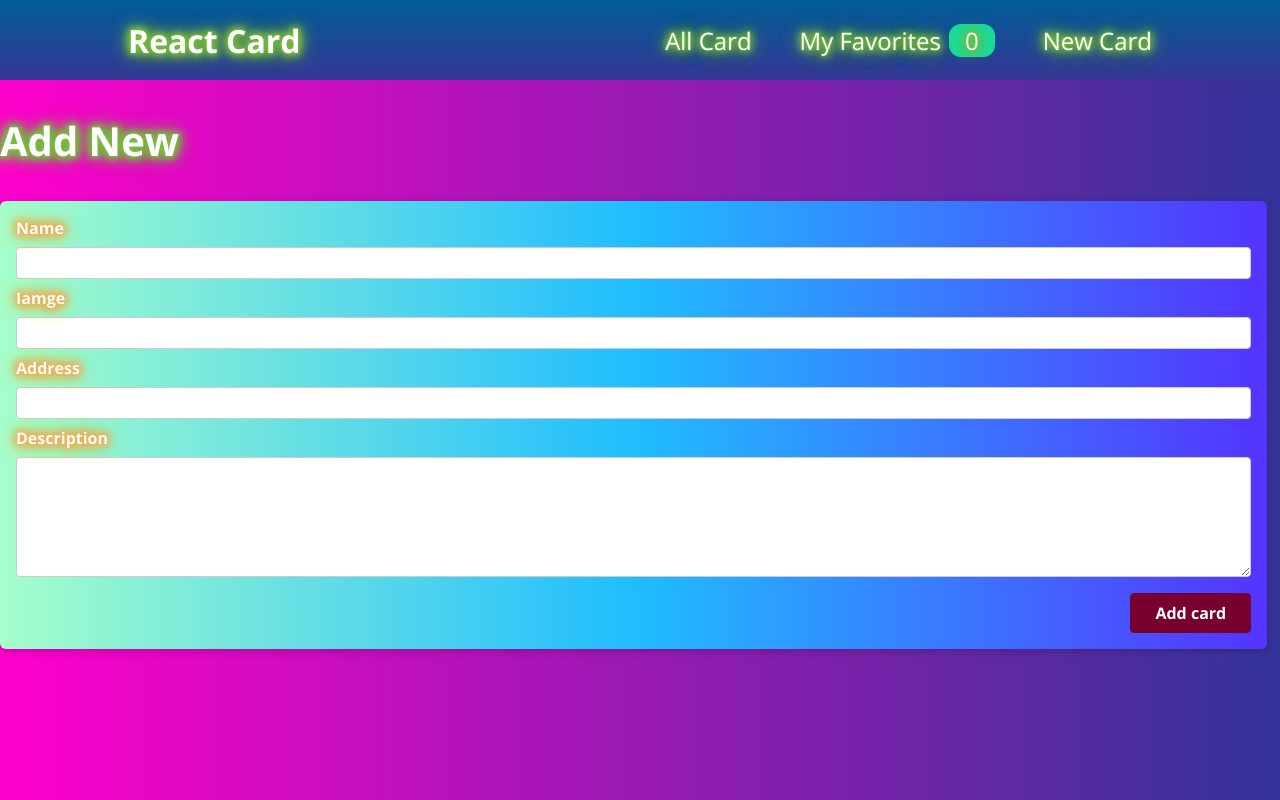
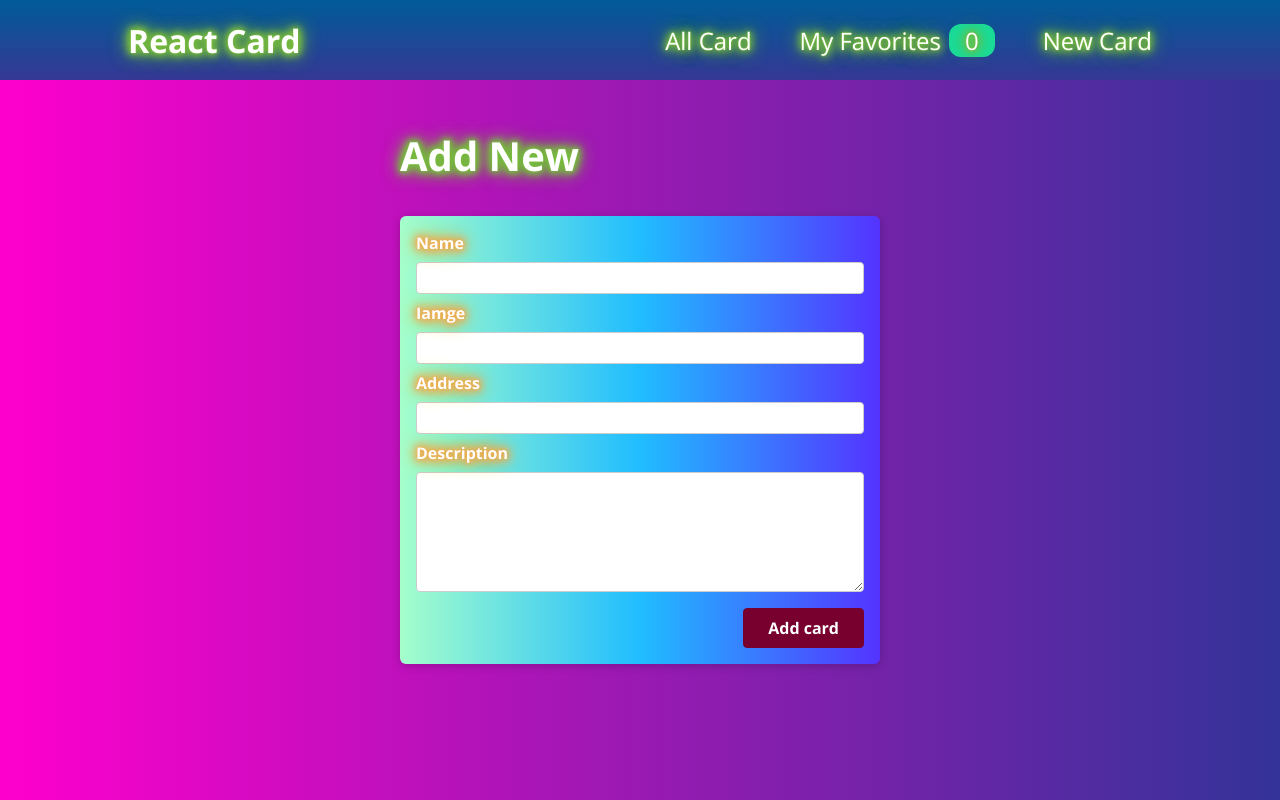
Before and after one commit to chlrobert93/ReactRouter, a React (Create React App) app: page /new/meetup in a window 1280 px wide. Built offline with nearby package versions, Linux system fonts and the light colour scheme.

Commit message:
Corregir estilos

```diff
--- a/src/Components/Layout/Layout.module.css
+++ b/src/Components/Layout/Layout.module.css
@@ -1,13 +1,13 @@
 .main {
-
-  /*
-  margin: 3rem auto;
+ /* margin: 3rem auto;
+  width: 90%;
+  max-width: 40rem;
+/*width: 99%;*/
+width: 90%;
+max-width: 30rem;
+margin: 3rem auto;
 
 
-  width: 90%;
-  max-width: 40rem;
-*/
-width: 99%;
 
 
 }
--- a/src/Components/meetups/MeetupItem.js
+++ b/src/Components/meetups/MeetupItem.js
@@ -28,7 +28,7 @@ function MeetupItem(props) {
   }
 
   return (
-    <Item className={classes.item}>
+    <li className={classes.item}>
       <Card>
         <div className={classes.image}>
           <img src={props.image} alt={props.title} />
@@ -44,7 +44,7 @@ function MeetupItem(props) {
           </button>
         </div>
       </Card>
-    </Item>
+    </li>
   );
 }
 
--- a/src/Components/meetups/MeetupsList.js
+++ b/src/Components/meetups/MeetupsList.js
@@ -9,7 +9,7 @@ function MeetupList(props) {
 
   return (
 
-    <List className={classes.list}>
+    <ul className={classes.list}>
       {props.meetups.map((meetup) => (
         <MeetupItem
           key={meetup.id}
@@ -20,7 +20,7 @@ function MeetupList(props) {
           description={meetup.description}
         />
       ))}
-    </List>
+    </ul>
 
   );
 }
```
